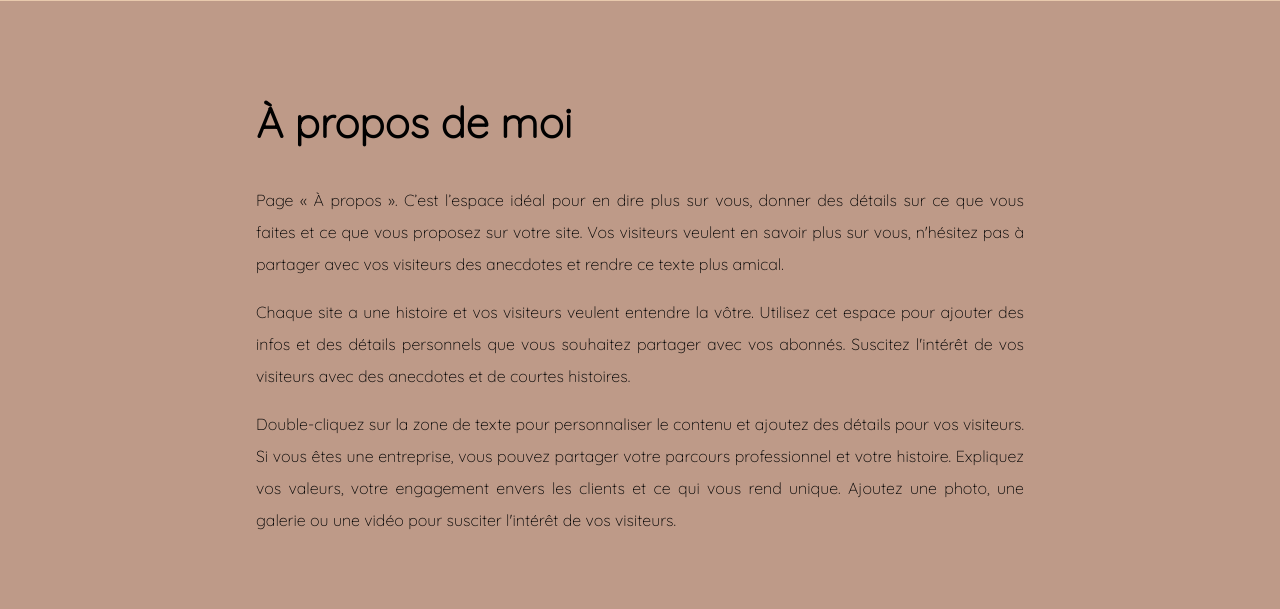
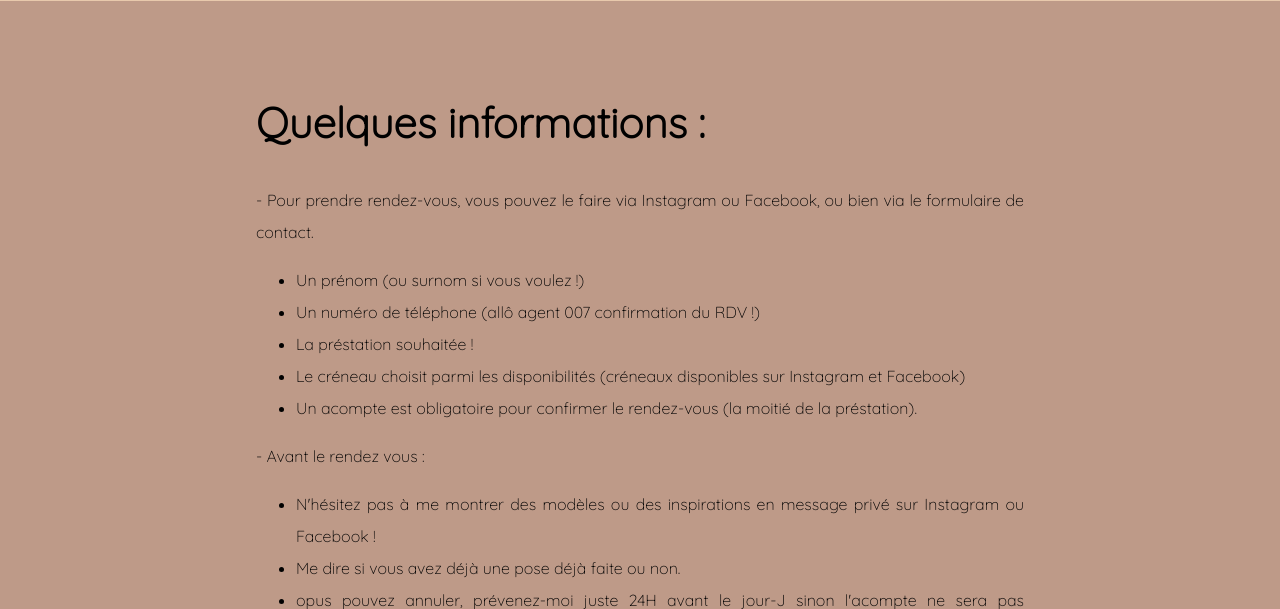
Before and after one commit to Gilaway/NailsandCo, a Node server app: page / in a window 1280 px wide; the page is wider, and only the part inside the window is pictured. Shown: the part 769-1378 px from the top of that part. Run offline with Node 20, Linux system fonts and the light colour scheme; some web fonts are replaced.

Commit message:
Added the price and few upgrades

```diff
--- a/public/css/style.css
+++ b/public/css/style.css
@@ -183,6 +183,26 @@ h5 {
 .pose-card-back {
     background-color: #F0E4D1;
     transform: rotateY(180deg);
+    display: flex;
+    flex-direction: column;
+    justify-content: center;
+}
+
+.tarifs {
+    font-size: 50px;
+    padding-top: 10px;
+}
+
+.pose-card-back p {
+    text-align: center;
+}
+
+.prix {
+    padding: 10px;
+}
+
+.pose-explications {
+    padding-top: 10px;
 }
 
 .line {
@@ -191,6 +211,10 @@ h5 {
     justify-content: center;
     align-items: center;
     margin: 0 auto;
+}
+
+.pose-card-back .line {
+    width: 50%;
 }
 
 .americaine-img {
--- a/views/home.ejs
+++ b/views/home.ejs
@@ -3,32 +3,60 @@
 
 <section id="welcome" class="welcome">
     <div class="welcome_nails_img"></div>
-    <!--<div class="welcome_txt">
+    <div class="welcome_txt">
         <h2>Bienvenue chez Nails&Co</h2>
-    </div>-->
+        <p>
+            Je suis Coline, et aujourd’hui je me lance ! Après plusieurs mois de réflexion j'ouvre enfin Nails&Co !
+            Je suis une toute jeune prothésiste ongulaire, je pratique chez moi, à Marignier (74) et j'ai hâte de
+            vous rencontrer !
+        </p>
+    </div>
 </section>
 
 <section id="about" class="about">
     <div class="about_title">
-        <h2>À propos de moi</h2>
+        <h2>Quelques informations :</h2>
     </div>
     <div class="about_txt">
         <p>
-            Page « À propos ». C’est l’espace idéal pour en dire plus sur vous, donner des détails sur ce que vous faites
-            et ce que vous proposez sur votre site. Vos visiteurs veulent en savoir plus sur vous, n'hésitez pas à partager
-            avec vos visiteurs des anecdotes et rendre ce texte plus amical.
+            - Pour prendre rendez-vous, vous pouvez le faire via Instagram ou Facebook, ou bien via le formulaire
+            de contact.
         </p>
+        <ul>
+            <li>Un prénom (ou surnom si vous voulez !)</li>
+            <li>Un numéro de téléphone (allô agent 007 confirmation du RDV !)</li>
+            <li>La préstation souhaitée !</li>
+            <li>Le créneau choisit parmi les disponibilités (créneaux disponibles sur Instagram et Facebook)</li>
+            <li>Un acompte est obligatoire pour confirmer le rendez-vous (la moitié de la préstation).</li>
+        </ul>
         <p>
-            Chaque site a une histoire et vos visiteurs veulent entendre la vôtre. Utilisez cet espace pour ajouter des
-            infos et des détails personnels que vous souhaitez partager avec vos abonnés. Suscitez l'intérêt de vos
-            visiteurs avec des anecdotes et de courtes histoires.
+            - Avant le rendez vous :
         </p>
+        <ul>
+            <li>N'hésitez pas à me montrer des modèles ou des inspirations en message privé sur Instagram ou Facebook !
+            </li>
+            <li>Me dire si vous avez déjà une pose déjà faite ou non.</li>
+            <li>opus pouvez annuler, prévenez-moi juste 24H avant le jour-J sinon l'acompte ne sera pas remboursé.</li>
+            <li>On peut toutes et tous avoir du retard, mais après 15 min le RDV sera automatiquement annulé et
+                l'acompte non remboursé.</li>
+
+        </ul>
         <p>
-            Double-cliquez sur la zone de texte pour personnaliser le contenu et ajoutez des détails pour vos visiteurs.
-            Si vous êtes une entreprise, vous pouvez partager votre parcours professionnel et votre histoire. Expliquez
-            vos valeurs, votre engagement envers les clients et ce qui vous rend unique. Ajoutez une photo, une galerie
-            ou une vidéo pour susciter l'intérêt de vos visiteurs.
+            - Pendant le rendez vous :
         </p>
+        <ul>
+            <li>Pas d'accompagnant, (c'est votre moment) !</li>
+            <li>J'ai un lô petit chat, il est important que vous puissiez me dire si vous avez des allergies.</li>
+            <li>Les toilettes sont accessibles bien sûr !</li>
+        </ul>
+        <p>
+            - Pour le règlement :
+        </p>
+        <ul>
+            <li>Pour le moment, je ne prends que de l'espèce.</li>
+            <li>Pour l'acompte, il pourra se faire via SumUp, je vous envoie un lien que vous permet de régler par
+            carte bancaire.</li>
+        </ul>
     </div>
 </section>
 
```
Also changed, not shown: views/prestations.ejs (+42 -16 lines).
